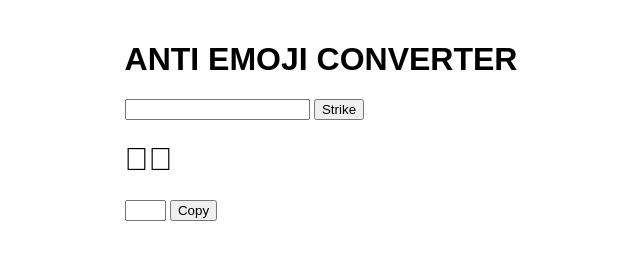
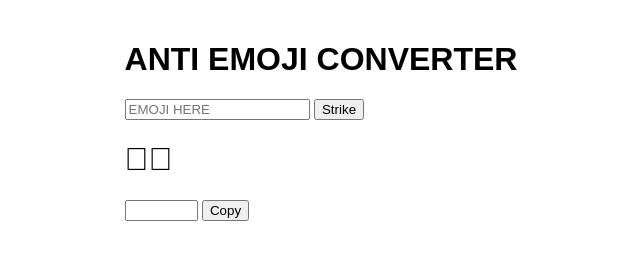
Before and after one commit to Shensd/anti-emoji-converter, a plain HTML site: page index.html in a window 1280 px wide. Shown: the whole page, without its empty margins (319-959 px from the left). Drawn offline with Linux system fonts and the light colour scheme.

Commit message:
added placeholder, made copy box bigger

```diff
--- a/index.html
+++ b/index.html
@@ -59,13 +59,13 @@
             <h1>ANTI EMOJI CONVERTER</h1>
 
             <form>
-                <input id="in" name="in" type="text" />
+                <input id="in" name="in" type="text" placeholder="EMOJI HERE"/>
                 <input name="submit" type="button" value="Strike" onClick="convert()"/>
             </form>
 
             <h1 id="drop">🐴⃠</h1>
             <form>
-                <input id="drop-raw" type="text" size=2/>
+                <input id="drop-raw" type="text" size=6/>
                 <input name="copy" type="button" value="Copy" onClick="copy_to_clipboard()"/>
             </form>
 
```
